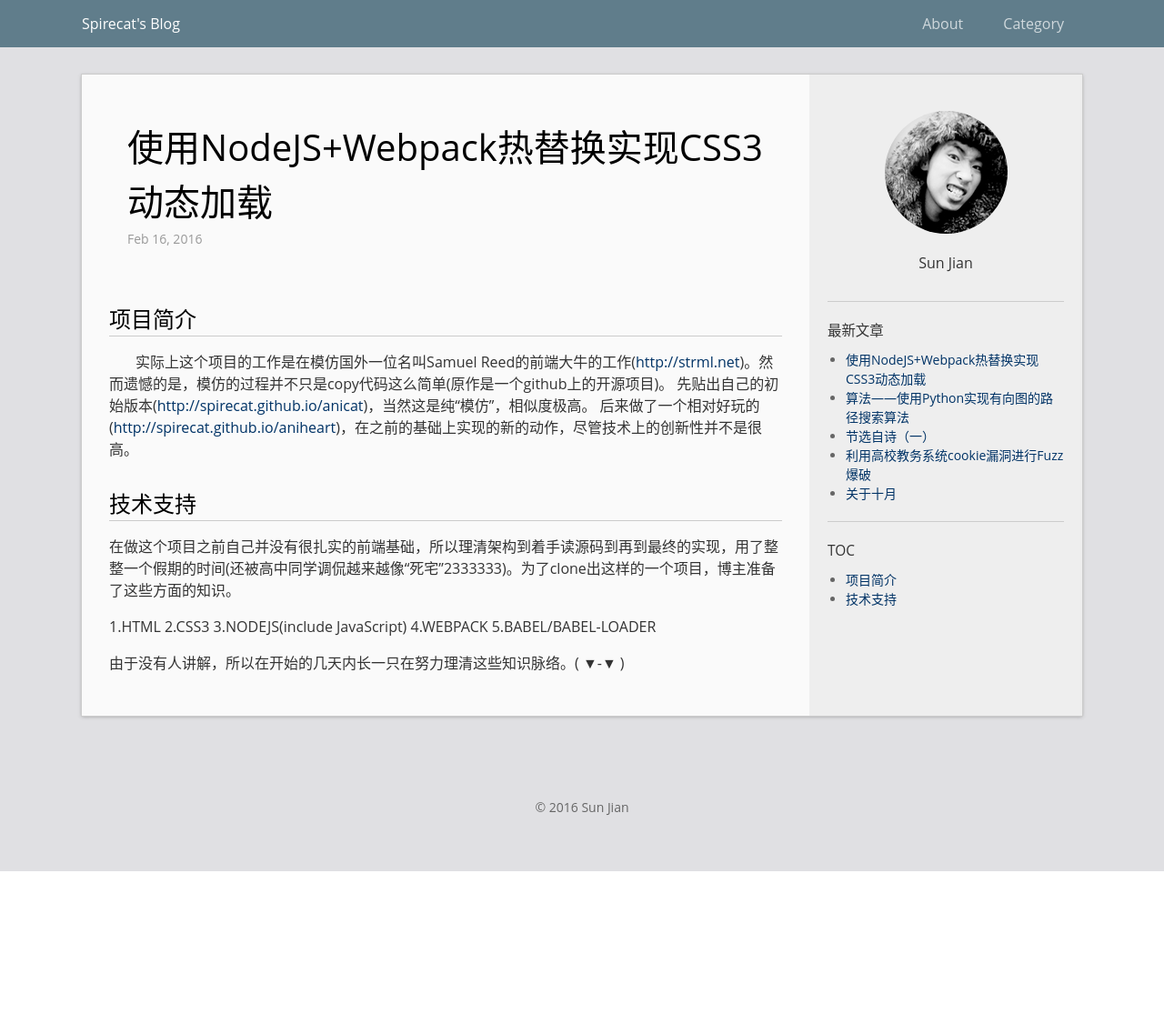
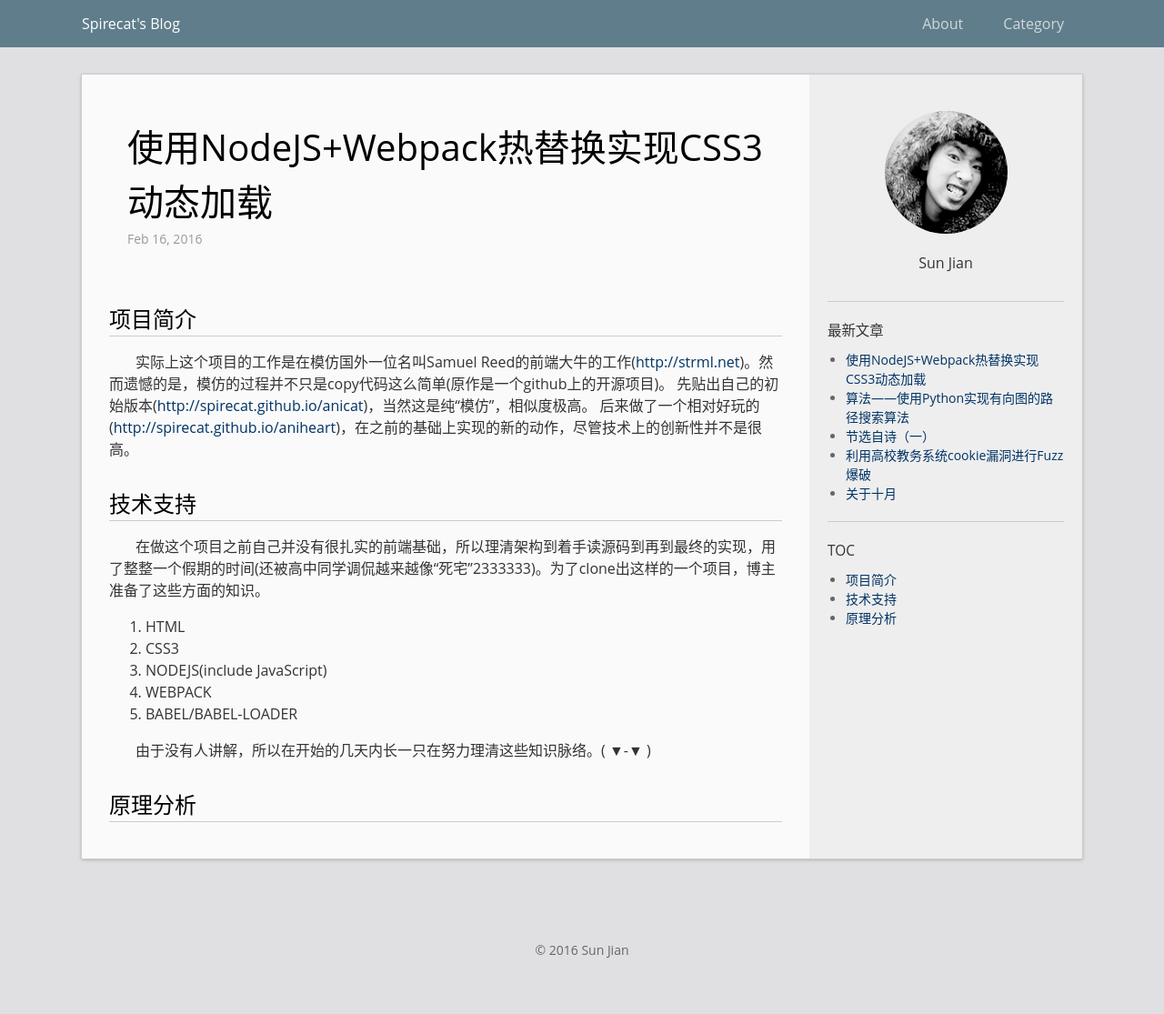
Before and after one commit to SpireCat/spirecat.github.io, a Jekyll site: the page built from _posts/2016-02-11-aniheart-writeup.md, in a window 1280 px wide. Shown: the whole page at 91% size. Built offline with Jekyll 4.4.1, drawn with Linux system fonts in a browser that asks for light colours; before the commit the page ends 958 px from its top, so only the background shows below that.

Commit message:
aniheart_0311-2351

```diff
--- a/_posts/2016-02-11-aniheart-writeup.md
+++ b/_posts/2016-02-11-aniheart-writeup.md
@@ -13,12 +13,14 @@ permalink: /archivers/aniheart
 
 # 技术支持
 
-在做这个项目之前自己并没有很扎实的前端基础，所以理清架构到着手读源码到再到最终的实现，用了整整一个假期的时间(还被高中同学调侃越来越像“死宅”2333333)。为了clone出这样的一个项目，博主准备了这些方面的知识。
+&#160; &#160; &#160; &#160;在做这个项目之前自己并没有很扎实的前端基础，所以理清架构到着手读源码到再到最终的实现，用了整整一个假期的时间(还被高中同学调侃越来越像“死宅”2333333)。为了clone出这样的一个项目，博主准备了这些方面的知识。
 
-1.HTML
-2.CSS3
-3.NODEJS(include JavaScript)
-4.WEBPACK
-5.BABEL/BABEL-LOADER
+1. HTML
+2. CSS3
+3. NODEJS(include JavaScript)
+4. WEBPACK
+5. BABEL/BABEL-LOADER
 
-由于没有人讲解，所以在开始的几天内长一只在努力理清这些知识脉络。( ▼-▼ )
+&#160; &#160; &#160; &#160;由于没有人讲解，所以在开始的几天内长一只在努力理清这些知识脉络。( ▼-▼ )
+
+# 原理分析
```
